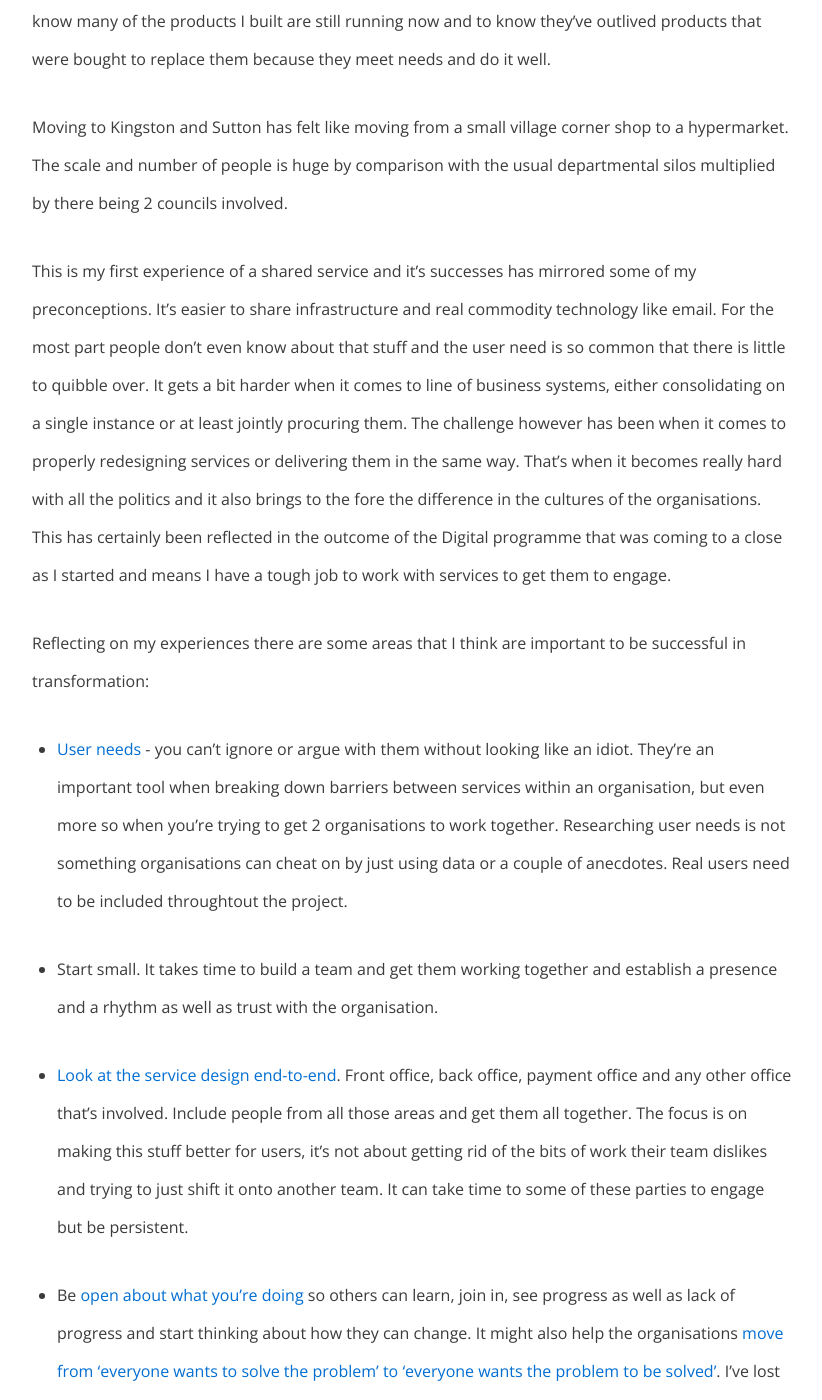
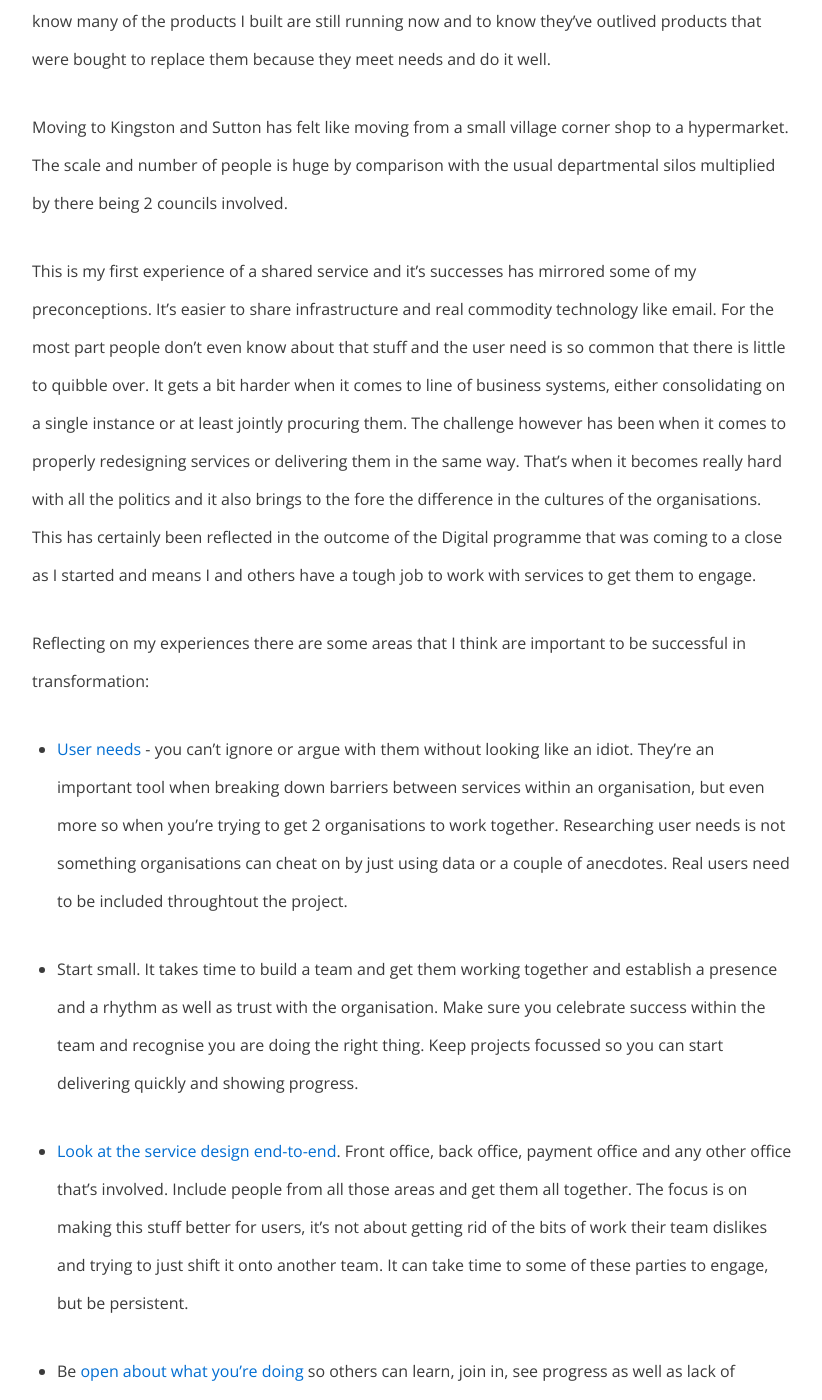
Before and after one commit to BforBen/bforben.github.io, a Jekyll site: the page built from _posts/2017-03-07-reflections-on-working-in-local-government-transformation.md, in a window 1280 px wide and 1400 px high, scrolled down 1444 px. Shown: the whole window, without its empty margins (228-1050 px from the left). Built offline with Jekyll 4.4.1, drawn with Linux system fonts in a browser that asks for light colours; nearby versions of some CDN libraries; comment, search, counter and statistics services are not loaded; some of the changed text lies outside the part shown.

Commit message:
Update 2017-03-07-reflections-on-working-in-local-government-transformation.md

```diff
--- a/_posts/2017-03-07-reflections-on-working-in-local-government-transformation.md
+++ b/_posts/2017-03-07-reflections-on-working-in-local-government-transformation.md
@@ -17,18 +18,18 @@ I think we designed and built one of the best set of household waste services. I
 
 Moving to Kingston and Sutton has felt like moving from a small village corner shop to a hypermarket. The scale and number of people is huge by comparison with the usual departmental silos multiplied by there being 2 councils involved.
 
-This is my first experience of a shared service and it's successes has mirrored some of my preconceptions. It's easier to share infrastructure and real commodity technology like email. For the most part people don't even know about that stuff and the user need is so common that there is little to quibble over. It gets a bit harder when it comes to line of business systems, either consolidating on a single instance or at least jointly procuring them. The challenge however has been when it comes to properly redesigning services or delivering them in the same way. That's when it becomes really hard with all the politics and it also brings to the fore the difference in the cultures of the organisations. This has certainly been reflected in the outcome of the Digital programme that was coming to a close as I started and means I have a tough job to work with services to get them to engage.
+This is my first experience of a shared service and it's successes has mirrored some of my preconceptions. It's easier to share infrastructure and real commodity technology like email. For the most part people don't even know about that stuff and the user need is so common that there is little to quibble over. It gets a bit harder when it comes to line of business systems, either consolidating on a single instance or at least jointly procuring them. The challenge however has been when it comes to properly redesigning services or delivering them in the same way. That's when it becomes really hard with all the politics and it also brings to the fore the difference in the cultures of the organisations. This has certainly been reflected in the outcome of the Digital programme that was coming to a close as I started and means I and others have a tough job to work with services to get them to engage.
 
 Reflecting on my experiences there are some areas that I think are important to be successful in transformation:
 
 * [User needs](https://localgovdigital.info/localgov-digital-makers/outputs/local-government-digital-service-standard/standard/1/) - you can't ignore or argue with them without looking like an idiot. They're an important tool when breaking down barriers between services within an organisation, but even more so when you're trying to get 2 organisations to work together. Researching user needs is not something organisations can cheat on by just using data or a couple of anecdotes. Real users need to be included throughtout the project.
 
-* Start small. It takes time to build a team and get them working together and establish a presence and a rhythm as well as trust with the organisation.
+* Start small. It takes time to build a team and get them working together and establish a presence and a rhythm as well as trust with the organisation. Make sure you celebrate success within the team and recognise you are doing the right thing. Keep projects focussed so you can start delivering quickly and showing progress.
 
-* [Look at the service design end-to-end](https://www.gov.uk/design-principles#eighth). Front office, back office, payment office and any other office that's involved. Include people from all those areas and get them all together. The focus is on making this stuff better for users, it's not about getting rid of the bits of work their team dislikes and trying to just shift it onto another team. It can take time to some of these parties to engage but be persistent.
+* [Look at the service design end-to-end](https://www.gov.uk/design-principles#eighth). Front office, back office, payment office and any other office that's involved. Include people from all those areas and get them all together. The focus is on making this stuff better for users, it's not about getting rid of the bits of work their team dislikes and trying to just shift it onto another team. It can take time to some of these parties to engage, but be persistent.
 
 * Be [open about what you're doing](https://www.gov.uk/design-principles#tenth) so others can learn, join in, see progress as well as lack of progress and start thinking about how they can change. It might also help the organisations [move from 'everyone wants to solve the problem' to 'everyone wants the problem to be solved'](http://www.hollidazed.co.uk/2016/04/30/everyone-wants-to-solve-the-problem/). I've lost count of the number of groups that are looking at transformation across the 2 councils. In some cases this results in needless competition and friction and in others it's just a wasteful duplication of effort.
 
 * I'm also convinced more than ever that you just need to get a team of competent people that bring [a mix of the right skills](https://localgovdigital.info/localgov-digital-makers/outputs/local-government-digital-service-standard/standard/2/) together with a budget to get the tools they need and an avenue to get senior support, quickly. Then give them time to sit down with services, engage with them and explore user needs and then work together to redesign services that do the actual things actual people actually need. It doesn't matter which department's budget pays the salary of the people. Focus on the skills and experience they bring.
 
-* Iterate your service and your team. Learn from what you do to make things better next time.
+* Be agile. Iterate the service you are designing and just as importantly, the team. Learn from what you do to make things better next time.
```
Also changed, not shown: other parts of _posts/2017-03-07-reflections-on-working-in-local-government-transformation.md (+1 -0 lines).
